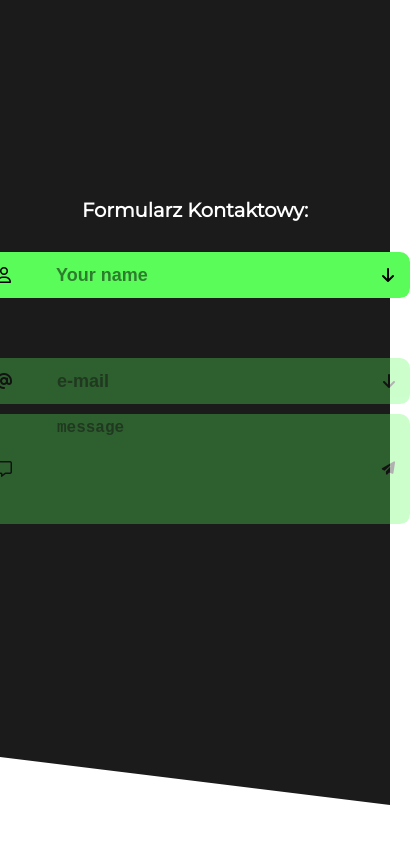
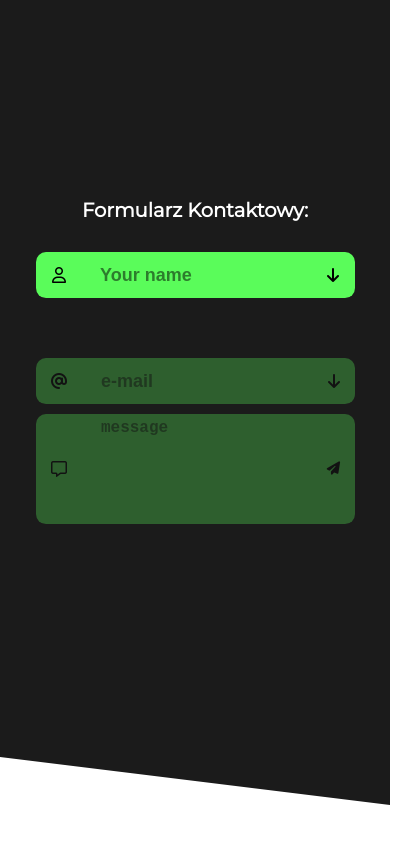
Before and after one commit to zyryf/softstart, a plain HTML site: page index.html in a window 390 px wide. Shown: the part 3668-4512 px from the top of the page, 420 px wide, since content can reach past the window. Drawn offline with nearby package versions, Linux system fonts and the light colour scheme.

Commit message:
form mobile version fixed

```diff
--- a/css/_contact.scss
+++ b/css/_contact.scss
@@ -23,6 +23,7 @@
     form{
         transform: skew(0, -7deg);
         //border: 1px solid red;
+        //width: 80vw;
     }
 
     div.innactive{
--- a/index.html
+++ b/index.html
@@ -81,13 +81,13 @@
         method="POST">
           <div id="userName-field">
             <i class="far fa-user"></i>
-            <input type="text" name="name" placeholder="Your name" required size="30" form="contactForm">
+            <input type="text" name="name" placeholder="Your name" required  form="contactForm">
             <i class="fas fa-arrow-down"></i>
           </div>
 
           <div id="email-field" class="innactive">
             <i class="fas fa-at"></i>
-            <input type="email" name="_replyto" placeholder="e-mail" required size="30" form="contactForm">
+            <input type="email" name="_replyto" placeholder="e-mail" required  form="contactForm">
             <i class="fas fa-arrow-down"></i>
           </div>
 
```
